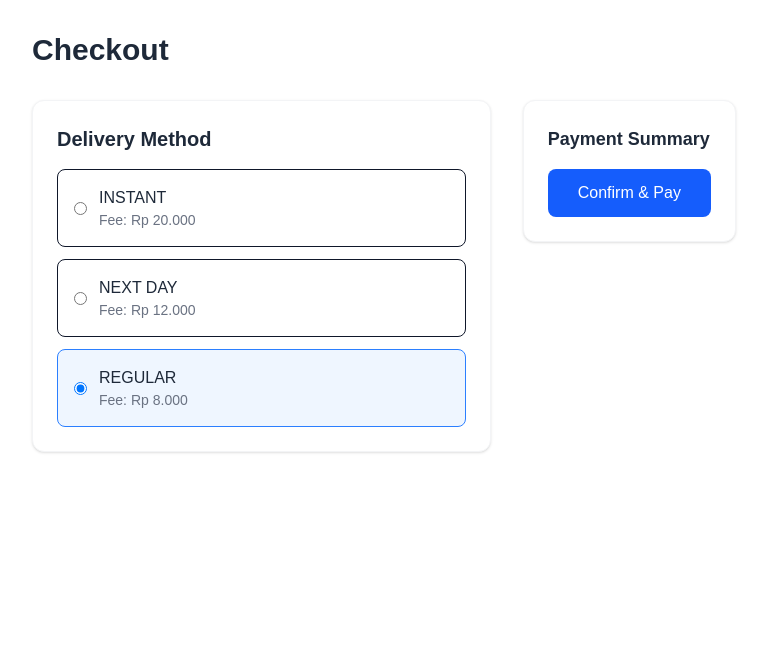
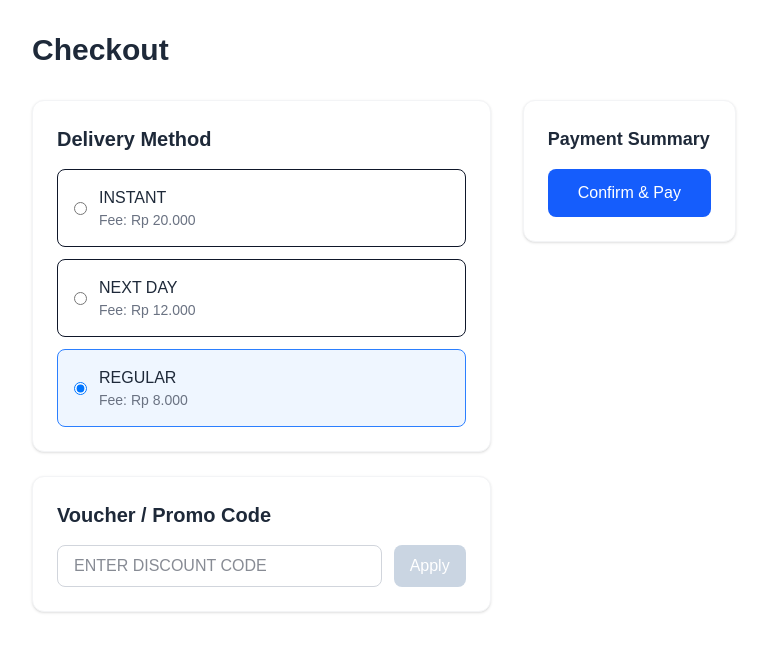
Before and after one commit to applepiesss/seapedia-fe, a Next.js app: page /buyer/checkout in a window 1280 px wide. Shown: the top 652 px of the page, without its empty margins (256-1023 px from the left). Built offline with nearby package versions, Linux system fonts and the light colour scheme; no server answers.

Commit message:
Implemented voucher and promo discount logic

```diff
--- a/src/app/buyer/checkout/page.tsx
+++ b/src/app/buyer/checkout/page.tsx
@@ -9,35 +9,48 @@ import { useRouter } from "next/navigation";
 export default function BuyerCheckoutPage() {
   const [summary, setSummary] = useState<CheckoutSummary | null>(null);
   const [deliveryMethod, setDeliveryMethod] = useState("REGULAR");
+  const [discountCode, setDiscountCode] = useState("");
+  const [appliedDiscount, setAppliedDiscount] = useState("");
   const [loading, setLoading] = useState(true);
   const [processing, setProcessing] = useState(false);
   const router = useRouter();
 
-  const fetchSummary = async (method: string) => {
+  const fetchSummary = async (method: string, code?: string) => {
     setLoading(true);
     try {
       const token = getAuth()?.token;
       if (!token) return;
-      const data = await getCheckoutSummary(token, method);
+      const data = await getCheckoutSummary(token, method, code);
       setSummary(data);
+      if (code) setAppliedDiscount(code);
     } catch (e: any) {
-      alert(e.message || "Failed to fetch checkout summary. Cart might be empty.");
-      router.push("/buyer/cart");
+      alert(e.message || "Failed to fetch checkout summary.");
+      if (code) {
+        setDiscountCode("");
+        setAppliedDiscount("");
+        fetchSummary(method, "");
+      } else {
+        router.push("/buyer/cart");
+      }
     } finally {
       setLoading(false);
     }
   };
 
   useEffect(() => {
-    fetchSummary(deliveryMethod);
+    fetchSummary(deliveryMethod, appliedDiscount);
   }, [deliveryMethod]);
+
+  const handleApplyDiscount = () => {
+    fetchSummary(deliveryMethod, discountCode);
+  };
 
   const handleCheckout = async () => {
     setProcessing(true);
     try {
       const token = getAuth()?.token;
       if (!token) return;
-      await checkout(token, deliveryMethod);
+      await checkout(token, deliveryMethod, appliedDiscount);
       alert("Checkout successful!");
       router.push("/buyer/orders");
     } catch (e: any) {
@@ -78,6 +91,31 @@ export default function BuyerCheckoutPage() {
               ))}
             </div>
           </div>
+
+          <div className="bg-white p-6 rounded-xl shadow-sm border border-gray-100 mt-6">
+            <h2 className="text-xl font-semibold mb-4 text-gray-800">Voucher / Promo Code</h2>
+            <div className="flex gap-3">
+              <input
+                type="text"
+                value={discountCode}
+                onChange={(e) => setDiscountCode(e.target.value)}
+                placeholder="Enter discount code"
+                className="flex-1 border border-gray-300 rounded-lg px-4 py-2 focus:ring-2 focus:ring-blue-500 outline-none uppercase"
+              />
+              <button
+                onClick={handleApplyDiscount}
+                disabled={loading || !discountCode}
+                className="px-4 py-2 bg-slate-800 text-white rounded-lg hover:bg-slate-900 font-medium disabled:bg-slate-300"
+              >
+                Apply
+              </button>
+            </div>
+            {appliedDiscount && summary?.discount && summary.discount > 0 && (
+                <p className="text-green-600 text-sm mt-3 font-medium">
+                    ✓ Code {appliedDiscount} applied! You saved Rp {summary.discount.toLocaleString("id-ID")}.
+                </p>
+            )}
+          </div>
         </div>
 
         <div className="bg-white p-6 rounded-xl shadow-sm border border-gray-100 h-fit">
@@ -88,6 +126,12 @@ export default function BuyerCheckoutPage() {
                 <span>Subtotal</span>
                 <span>Rp {summary.subtotal.toLocaleString("id-ID")}</span>
               </div>
+              {summary.discount && summary.discount > 0 ? (
+                <div className="flex justify-between text-green-600 font-medium">
+                  <span>Discount ({summary.discountType})</span>
+                  <span>- Rp {summary.discount.toLocaleString("id-ID")}</span>
+                </div>
+              ) : null}
               <div className="flex justify-between text-gray-600">
                 <span>PPN (12%)</span>
                 <span>Rp {summary.ppn.toLocaleString("id-ID")}</span>
--- a/src/lib/buyerApi.ts
+++ b/src/lib/buyerApi.ts
@@ -46,12 +46,16 @@ export const removeFromCart = (token: string, productId: number) =>
     headers: h(token),
   });
 
-export const getCheckoutSummary = (token: string, deliveryMethod: string) =>
-  apiRequest<CheckoutSummary>(`/api/buyer/checkout/summary?deliveryMethod=${deliveryMethod}`, { headers: h(token) });
+export const getCheckoutSummary = (token: string, deliveryMethod: string, discountCode?: string) =>
+  apiRequest<CheckoutSummary>(`/api/buyer/checkout/summary?deliveryMethod=${deliveryMethod}${discountCode ? `&discountCode=${discountCode}` : ''}`, { headers: h(token) });
 
-export const checkout = (token: string, deliveryMethod: string) =>
+export const checkout = (token: string, deliveryMethod: string, discountCode?: string) =>
   apiRequest<void>("/api/buyer/checkout", {
     method: "POST",
     headers: h(token),
-    body: JSON.stringify({ deliveryMethod }),
+    body: JSON.stringify({ deliveryMethod, discountCode }),
   });
+
+import { BuyerReport } from "@/types/report";
+export const getBuyerReport = (token: string) =>
+  apiRequest<BuyerReport>("/api/buyer/reports/spending", { headers: h(token) });
--- a/src/types/order.ts
+++ b/src/types/order.ts
@@ -21,6 +21,9 @@ export interface Order {
 export interface OrderDetail extends Order {
   deliveryMethod: string;
   subtotal: number;
+  discount?: number;
+  discountType?: string;
+  discountCode?: string;
   deliveryFee: number;
   ppn: number;
   items: OrderItem[];
@@ -35,6 +38,8 @@ export interface Cart {
 
 export interface CheckoutSummary {
   subtotal: number;
+  discount?: number;
+  discountType?: string;
   deliveryFee: number;
   ppn: number;
   finalTotal: number;
```
